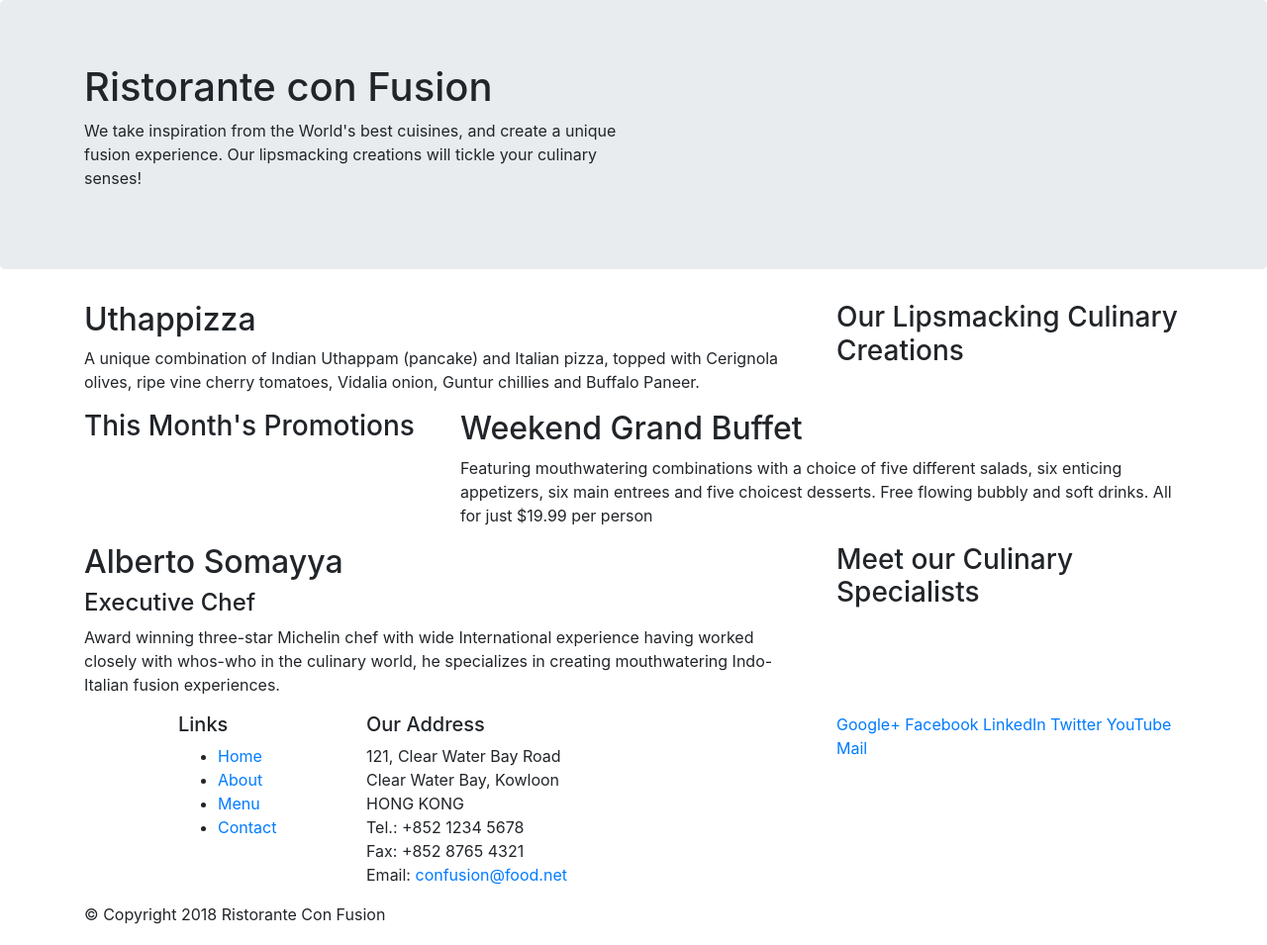
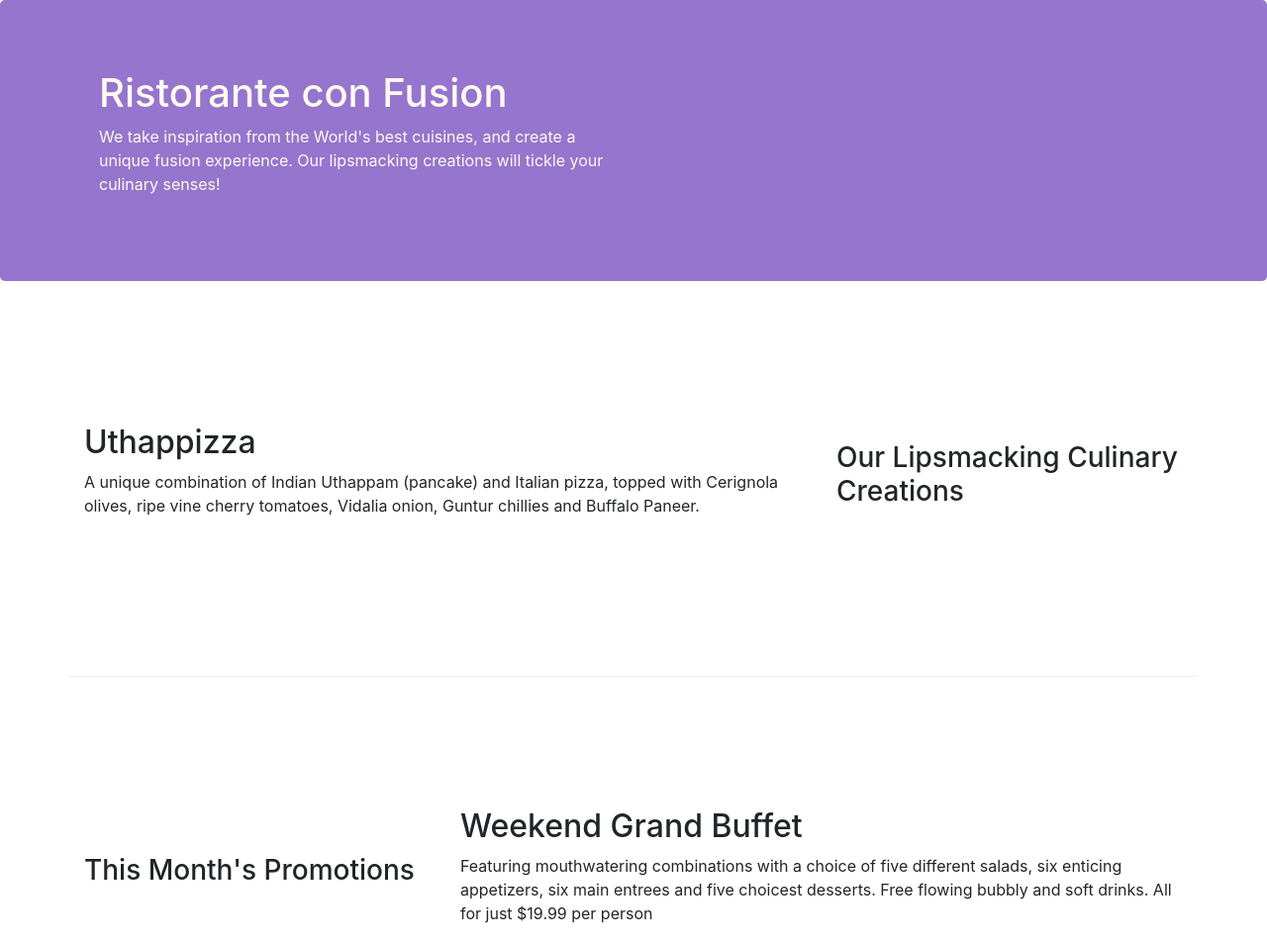
Before and after one commit to vivianmazeh/confusion, a website: page index.html in a window 1280 px wide. Shown: the top 955 px of the page at 99% size. Drawn offline with nearby package versions, Linux system fonts and the light colour scheme.

Commit message:
added css class

```diff
--- /dev/null
+++ b/css/styles.css
@@ -0,0 +1,30 @@
+.row-header{
+    margin : 0px auto;
+    padding: 0px auto;
+}
+
+.row-content{
+    margin: 0 px auto;
+    padding: 50px 0px 50px 0px;
+    border-bottom: 1px ridge;
+    min-height: 400px;
+}
+
+.footer{
+    background-color: #d1c4e9;
+    margin: 0px auto;
+    padding: 20pc 0px 20px 0px;
+}
+
+.jumbotron {
+    padding: 70px 30px 70px 30px;
+    margin: 0px auto;
+    background: #9575cd;
+    color: floralwhite;
+}
+
+.address{
+    font-size: 80%;
+    margin:0px;
+    color: #0f0f0f;
+}
--- a/index.html
+++ b/index.html
@@ -8,7 +8,7 @@
 
     <!-- Bootstrap CSS -->
     <link rel="stylesheet" href="node_modules/bootstrap/dist/css/bootstrap.min.css">
-
+    <link rel="stylesheet" href="css/styles.css">
 
     <title>Ristorante Con Fusion</title>
 </head>
@@ -17,7 +17,7 @@
 
     <header class="jumbotron">
         <div class="container">
-            <div class="row">
+            <div class="row row-header" >
                 <div class="col-12 col-sm-6">
                     <h1>Ristorante con Fusion</h1>
                     <p>We take inspiration from the World's best cuisines, and create a unique fusion experience. Our lipsmacking creations will tickle your culinary senses!</p>
@@ -29,7 +29,7 @@
     </header>
 
     <div class ="container">
-        <div class="row">
+        <div class="row row-content align-items-center">
             <div class="col-12 order-sm-last col-sm-4 clo-md-3">
                 <h3>Our Lipsmacking Culinary Creations</h3>
             </div>
@@ -40,7 +40,7 @@
         </div>
 
 
-        <div class="row">
+        <div class="row row-content align-items-center">
             <div class="col-12 col-sm-4 clo-md-3">
                 <h3>This Month's Promotions</h3>
             </div>
@@ -50,7 +50,7 @@
             </div>
         </div>
 
-        <div class="row">
+        <div class="row row-content align-items-center">
             <div class="col-12 col-sm-4 order-sm-last clo-md-3">
                 <h3>Meet our Culinary Specialists</h3>
             </div>
@@ -62,12 +62,12 @@
         </div>
     </div>
 
-    <footer>
+    <footer class="footer">
         <div class="container">
             <div class="row">
                 <div class="col-4 offset-1 col-sm-2">
                     <h5>Links</h5>
-                    <ul>
+                    <ul class="list-unstyled">
                         <li><a href="#">Home</a></li>
                         <li><a href="#">About</a></li>
                         <li><a href="#">Menu</a></li>
@@ -85,8 +85,8 @@
 		              Email: <a href="mailto:confusion@food.net">confusion@food.net</a>
 		           </address>
                 </div>
-                <div class="col-12 col-sm-4">
-                    <div>
+                <div class="col-12 col-sm-4 align-self-center">
+                    <div class="text-center">
                         <a href="http://google.com/+">Google+</a>
                         <a href="http://www.facebook.com/profile.php?id=">Facebook</a>
                         <a href="http://www.linkedin.com/in/">LinkedIn</a>
@@ -96,7 +96,7 @@
                     </div>
                 </div>
            </div>
-           <div class="row">
+           <div class="row justify-content-center">
                 <div class="col-auto">
                     <p>© Copyright 2018 Ristorante Con Fusion</p>
                 </div>
```
